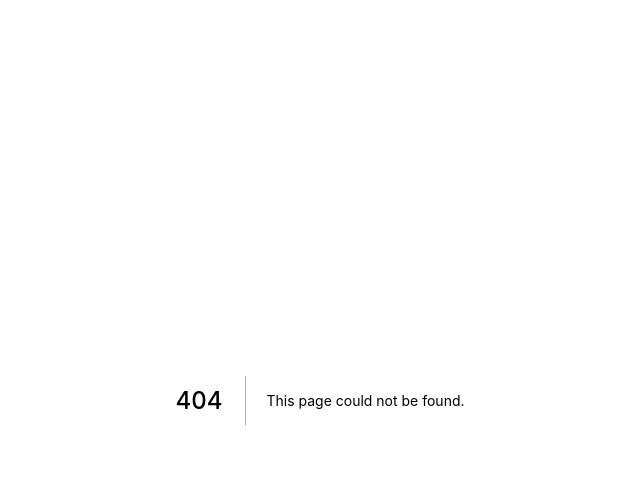
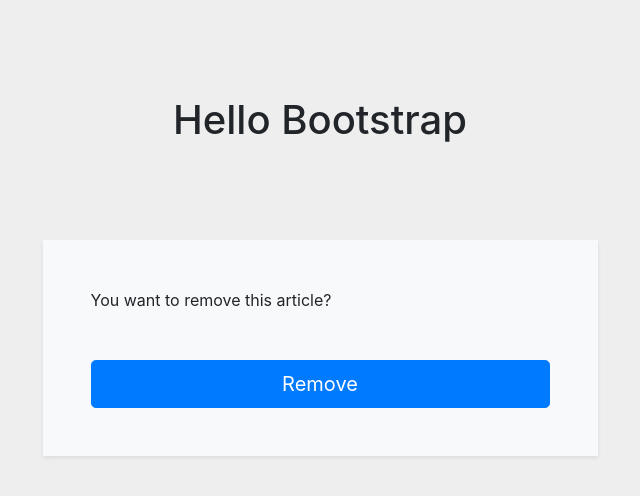
Before and after one commit to ramiresviana/hello-nodejs-nextjs, a Next.js app: page /article/1/remove in a window 1280 px wide. Before the commit this address had no page. Shown: the top 496 px of the page, without its empty margins (320-960 px from the left). Built offline with nearby package versions, Linux system fonts and the light colour scheme.

Commit message:
add: remove page

```diff
--- a/pages/api/article/[id].js
+++ b/pages/api/article/[id].js
@@ -1,8 +1,10 @@
-import { updateArticle } from '../../../utils'
+import { updateArticle, removeArticle } from '../../../utils'
 
 export default async function handler(req, res) {
     if (req.method === 'PATCH') {
         await update(res, req)
+    } else if (req.method === 'DELETE') {
+        await destroy(res, req)
     } else {
         res.status(404).send()
     }
@@ -15,3 +17,10 @@
 
     res.status(200).json(article)
 }
+
+async function destroy(res, req) {
+    const { id } = req.query
+    const article = await removeArticle(id)
+
+    res.status(200).send()
+}
--- a/pages/article/[id]/index.js
+++ b/pages/article/[id]/index.js
@@ -1,3 +1,4 @@
+import Link from 'next/link'
 import { useRouter } from 'next/router'
 import { getArticles, getArticle } from '../../../utils'
 
@@ -9,8 +10,8 @@
         return (
             <>
                 <hr class="my-5" />
-                <button type="button" class="btn btn-lg btn-primary">Edit</button>
-                <button type="button" class="btn btn-lg btn-danger">Remove</button>
+                <Link href={ `/article/${article.id}/edit` }><a class="btn btn-lg btn-primary">Edit</a></Link>
+                <Link href={ `/article/${article.id}/remove` }><a class="btn btn-lg btn-danger">Remove</a></Link>
             </>
         )
     }
--- /dev/null
+++ b/pages/article/[id]/remove.js
@@ -0,0 +1,35 @@
+import { useRouter } from 'next/router'
+
+export default function Remove() {
+    const router = useRouter()
+    const { id } = router.query
+
+    function onSubmit(event) {
+        event.preventDefault()
+
+        fetch("/api/article/" + id, {
+            method: "DELETE",
+            headers: {
+                'Content-Type': 'application/json'
+            }
+        })
+        .then(() => router.replace("/"))
+    }
+
+
+    return (
+        <div class="container py-5">
+          <h1 class="my-5 pb-5 text-center">Hello Bootstrap</h1>
+
+          <div class="d-flex justify-content-md-center" onSubmit={onSubmit}>
+            <form class="col-md-8 col-lg-6 shadow-sm bg-light p-5">
+
+              <p>You want to remove this article?</p>
+              <button type="submit" class="btn btn-block btn-lg btn-primary mt-5">Remove</button>
+
+            </form>
+
+          </div>
+        </div>
+      )
+}
--- a/utils.js
+++ b/utils.js
@@ -46,3 +46,13 @@
 
     return article
 }
+
+export async function removeArticle(id) {
+    const articles = await getArticles()
+    const article = await getArticle(id)
+    const index = articles.indexOf(article)
+
+    articles.splice(index, 1)
+
+    fs.writeFileSync(path.join(process.cwd(), 'data', 'articles.json'), JSON.stringify(articles, null, 4))
+}
```
